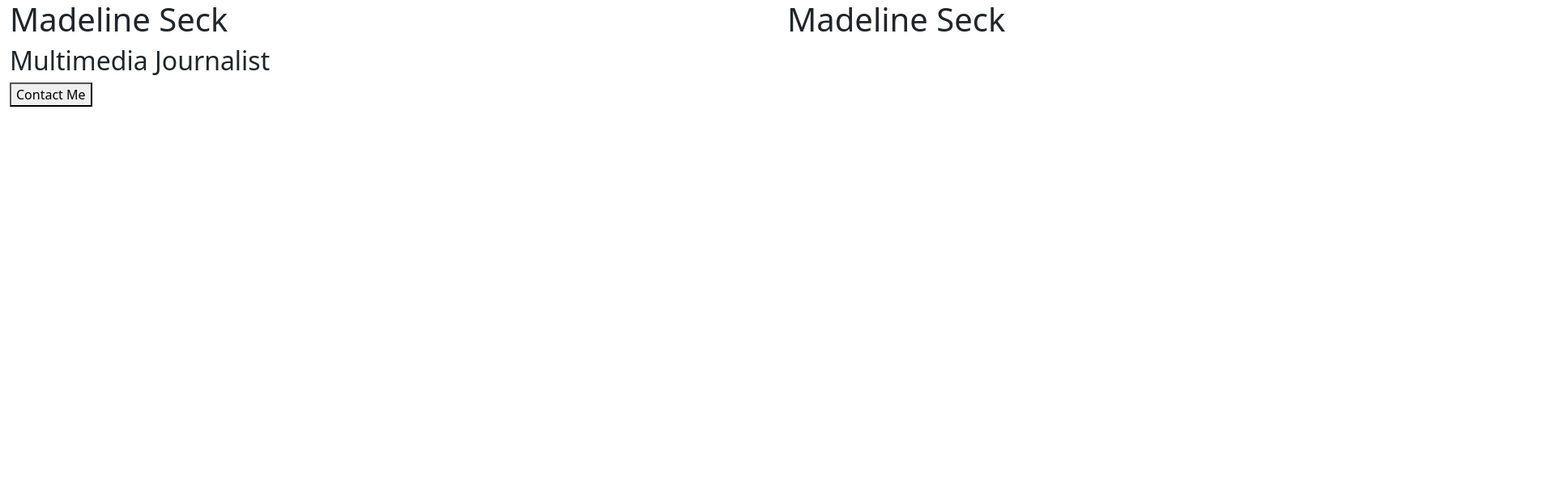
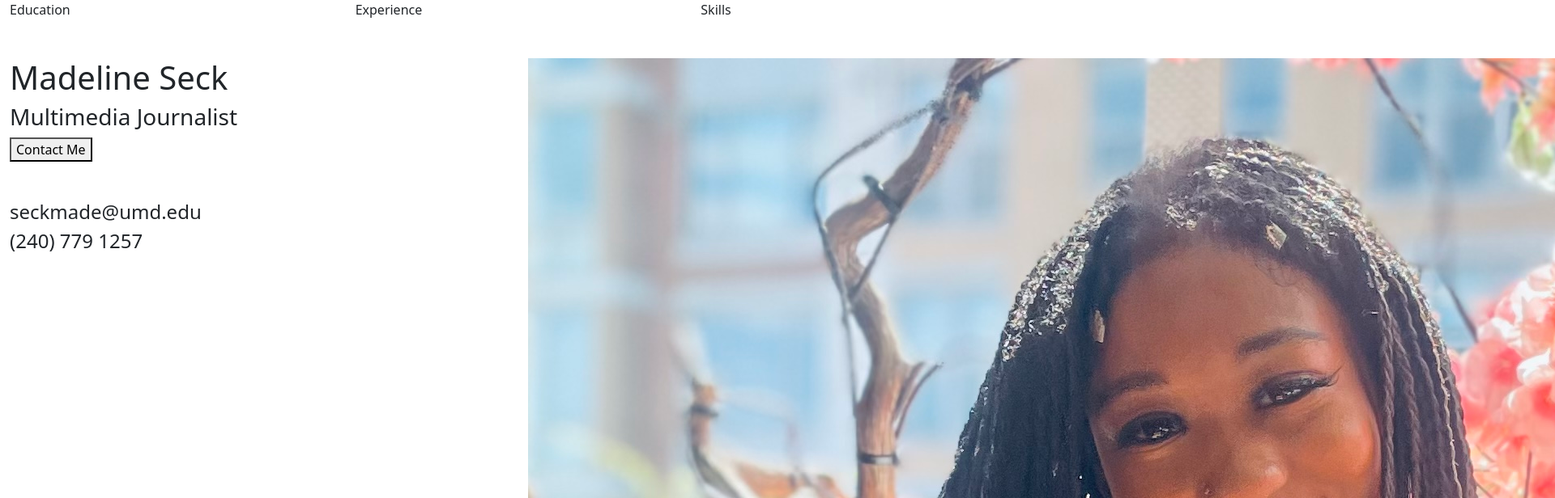
Before and after one commit to madelineseck/Jour352---Madeline-Seck, a plain HTML site: page online portfolio/index.html in a window 1280 px wide. Shown: the top 616 px of the page at 81% size, 1920 px wide, since content can reach past the window. Drawn offline with nearby package versions, Linux system fonts and the light colour scheme.

Commit message:
Worked more on portfolio

```diff
--- a/online portfolio/index.html
+++ b/online portfolio/index.html
@@ -1,40 +1,81 @@
 <!DOCTYPE html>
 <html lang="en">
+
         <head>
         <meta charset="UTF-8" />
         <meta name="viewport" content="width=device-width, initial-scale=1" />
 
-        <title>Title</title>
+        <title>Madeline Seck Online Portfolio</title>
 
-        <link href="https://cdn.jsdelivr.net/npm/bootstrap@5.3.3/dist/css/bootstrap.min.css"
+        <link rel="preconnect" href="https://fonts.googleapis.com" />
+        <link rel="preconnect" href="https://fonts.gstatic.com" crossorigin />
+        <link
+            href="https://fonts.googleapis.com/css2?family=Arvo:ital,wght@0,400;0,700;1,400;1,700&display=swap"
+            rel="stylesheet" />
+
+        <link
+            href="https://cdn.jsdelivr.net/npm/bootstrap@5.3.3/dist/css/bootstrap.min.css"
             rel="stylesheet"
             integrity="sha384-QWTKZyjpPEjISv5WaRU9OFeRpok6YctnYmDr5pNlyT2bRjXh0JMhjY6hW+ALEwIH"
             crossorigin="anonymous" />
 
-    <link href= "style.css" rel="stylesheet"
+    <link href="style.css" rel="stylesheet">
+
     </head>
+
     <body>
 
 
-   <div class="container-fluid">
+
+         <div class="container-fluid" id="navigation">
+
 
   <div class="row">
+    <div class="col-sm-4">
+      Education
+    </div>
+    <div class="col-sm-4">
+      Experience
+    </div>
+    <div class="col-sm-4">
+      Skills
+    </div>
+  </div>
+</div>
 
-    <div class="col-sm-9">
+         <br><br>
+
+        <div class="container-fluid" id="topper">
+
+            <div class="row">
+    <div class="col-sm-6">
         <h1>Madeline Seck</h1>
-        <h2>Multimedia Journalist</h2>
+        <h3>Multimedia Journalist</h3>
         <button>Contact Me</button>
+        <br><br><br>
+
+        <h4>seckmade@umd.edu</h4>
+         <h4>(240) 779 1257</h4>
          </div>
 
 
-         <div class="col-sm-3">
-       <h1>Madeline Seck</h1>
+         <div class="col-sm-6">
+             <img src="IMG_5404.jpeg">
 
+            </div>
+            </div>
         </div>
 
 
 
 
+
+
+
+
+
+
+
+
              <body>
-        </body>
 </html>
```
Also changed, not shown: online portfolio/1.jpg (added), online portfolio/2.jpg (added), online portfolio/3.jpg (added), online portfolio/4.jpg (added), online portfolio/5.jpg (added), online portfolio/6.jpg (added), online portfolio/IMG_5404.jpeg (added), online portfolio/headshot .png (deleted), 2 other files. Lines whose indentation alone changed are shown as unchanged.
